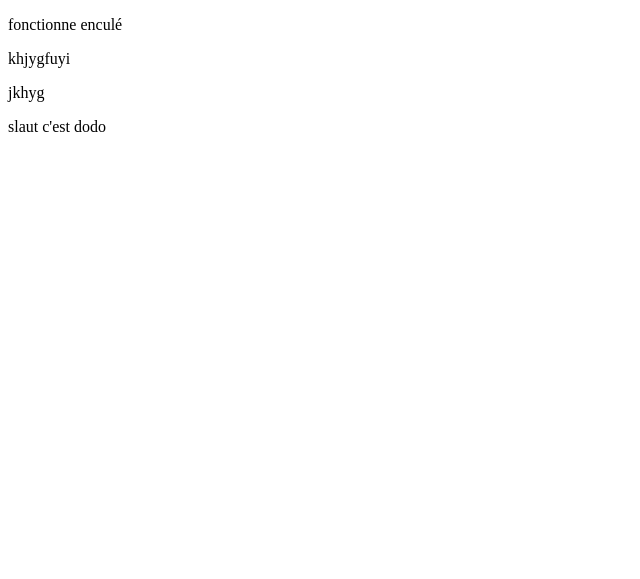
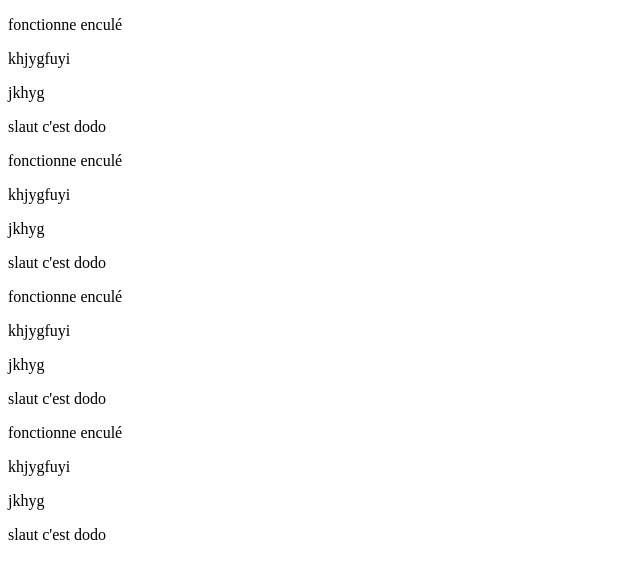
Before and after one commit to MD-Roger/projetLansac, a PHP site: page / in a window 1280 px wide. Shown: the top 579 px of the page, without its empty margins (0-640 px from the left). Run offline with PHP 8.4, Linux system fonts and the light colour scheme.

Commit message:
premier push

```diff
--- a/index.php
+++ b/index.php
@@ -11,5 +11,17 @@
     <p>khjygfuyi</p>
     <p>jkhyg</p>
     <p>slaut c'est dodo</p>
+    <p>fonctionne enculé</p>
+    <p>khjygfuyi</p>
+    <p>jkhyg</p>
+    <p>slaut c'est dodo</p>
+    <p>fonctionne enculé</p>
+    <p>khjygfuyi</p>
+    <p>jkhyg</p>
+    <p>slaut c'est dodo</p>
+    <p>fonctionne enculé</p>
+    <p>khjygfuyi</p>
+    <p>jkhyg</p>
+    <p>slaut c'est dodo</p>
 </body>
 </html>
```
